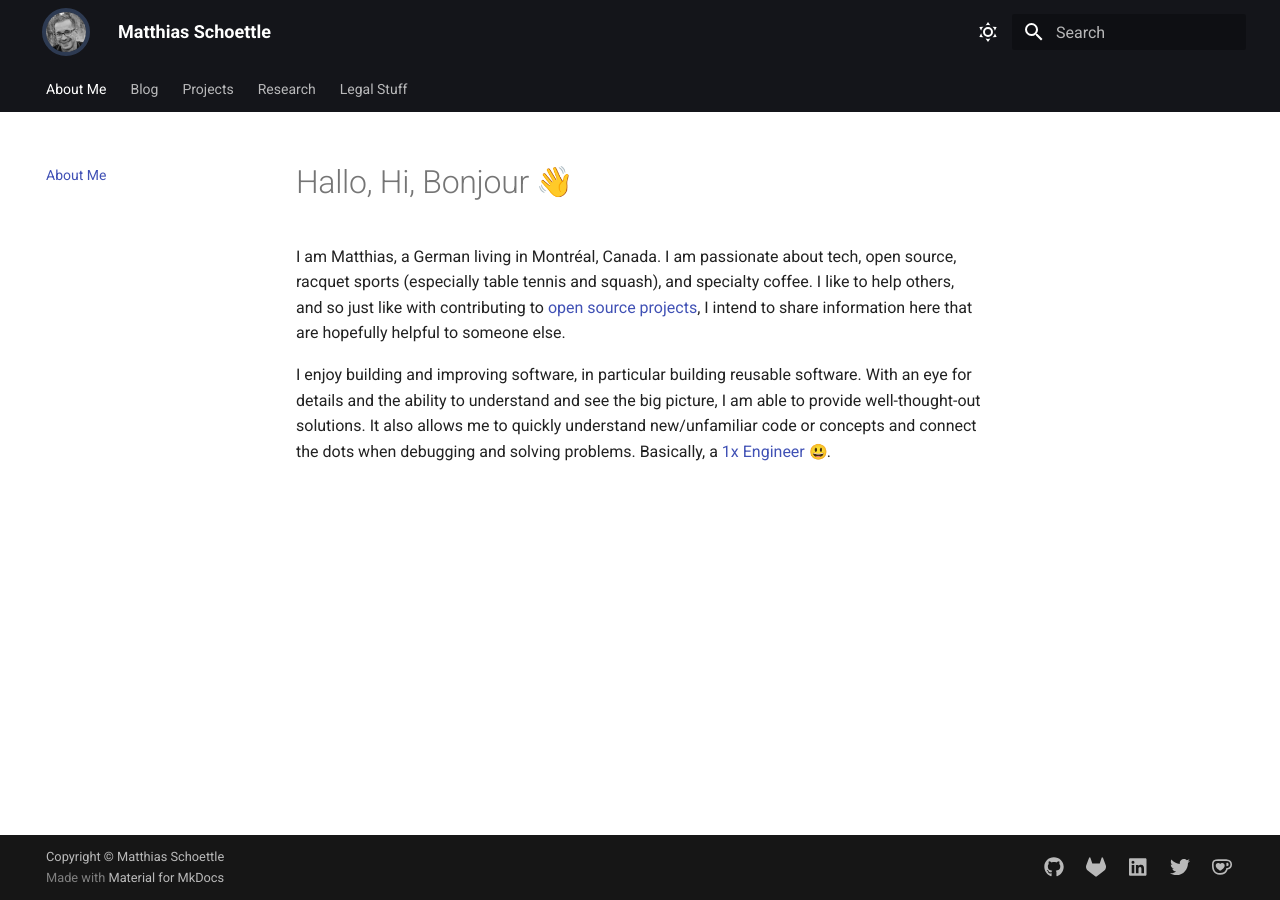
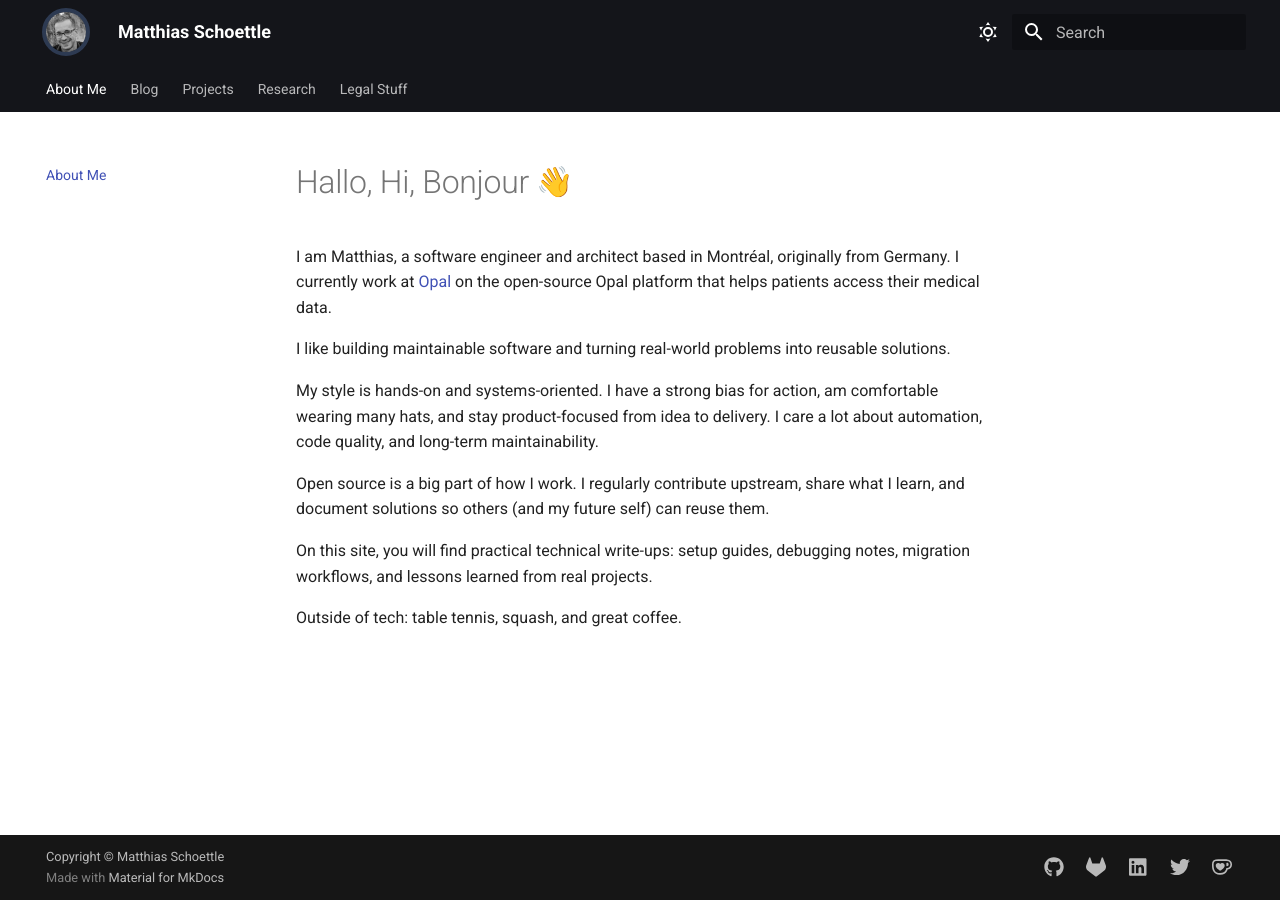
Before and after one commit to mschoettle/website, an MkDocs documentation site: the page built from docs/index.md, in a window 1280 px wide. Built offline with MkDocs 1.6.1 and Material for MkDocs 9.7.7, drawn with Linux system fonts in a browser that asks for light colours; emoji names are drawn with the system emoji font; plug-ins that fetch from the network failed and are left out.

Commit message:
fix: improve about me (#241)

```diff
--- a/docs/index.md
+++ b/docs/index.md
@@ -5,16 +5,20 @@
 
 # Hallo, Hi, Bonjour :wave:
 
-I am Matthias, a German living in Montréal, Canada.
-I am passionate about tech, open source, racquet sports (especially table tennis and squash), and specialty coffee.
-I like to help others, and so just like with contributing to [open source projects](https://github.com/mschoettle), I intend to share information here that are hopefully helpful to someone else.
+I am Matthias, a software engineer and architect based in Montréal, originally from Germany.
+I currently work at [Opal](projects/index.md#opal) on the open-source Opal platform that helps patients access their medical data.
 
-I enjoy building and improving software, in particular building reusable software.
-With an eye for details and the ability to understand and see the big picture, I am able to provide well-thought-out solutions.
-It also allows me to quickly understand new/unfamiliar code or concepts and connect the dots when debugging and solving problems.
-Basically, a [1x Engineer](https://1x.engineer/) :smiley:.
+I like building maintainable software and turning real-world problems into reusable solutions.
 
-<!--
-I strive for reusable, clean and maintainable code.
-I see myself as a generalist, knowing various technologies and the ability to quickly learn new technologies and concepts.
--->
+My style is hands-on and systems-oriented.
+I have a strong bias for action, am comfortable wearing many hats, and stay product-focused from idea to delivery.
+I care a lot about automation, code quality, and long-term maintainability.
+
+Open source is a big part of how I work.
+I regularly contribute upstream, share what I learn, and document solutions so others (and my future self) can reuse them.
+
+On this site, you will find practical technical write-ups: setup guides, debugging notes, migration workflows, and lessons learned from real projects.
+
+Outside of tech: table tennis, squash, and great coffee.
+
+<!-- My goal here is simple: publish useful content that helps someone solve a problem faster. -->
```
